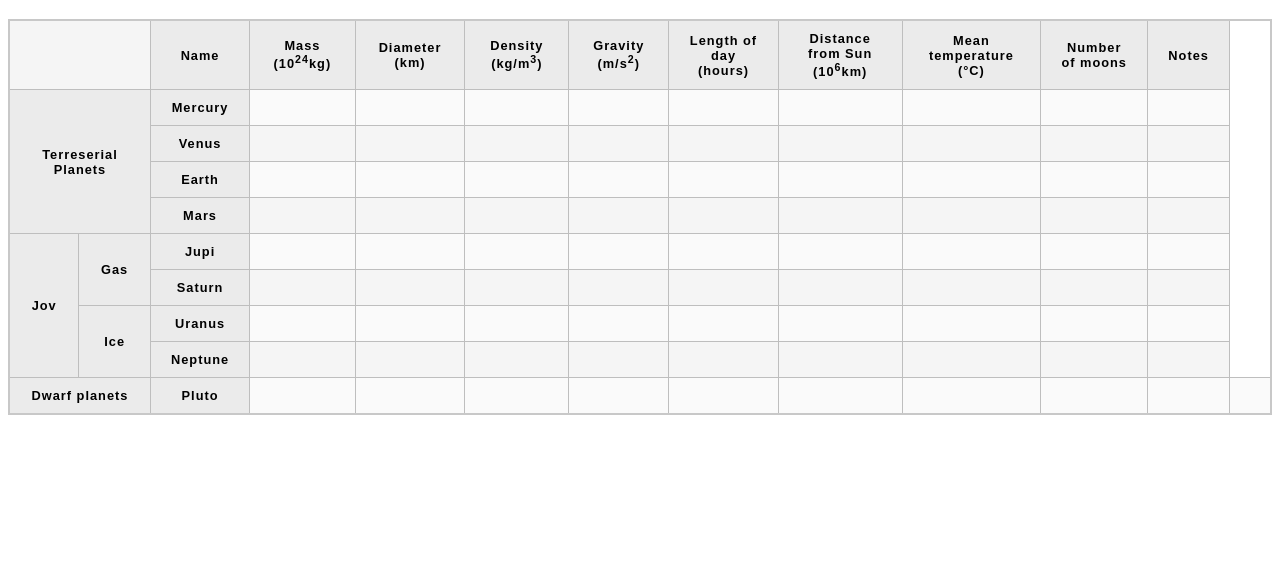
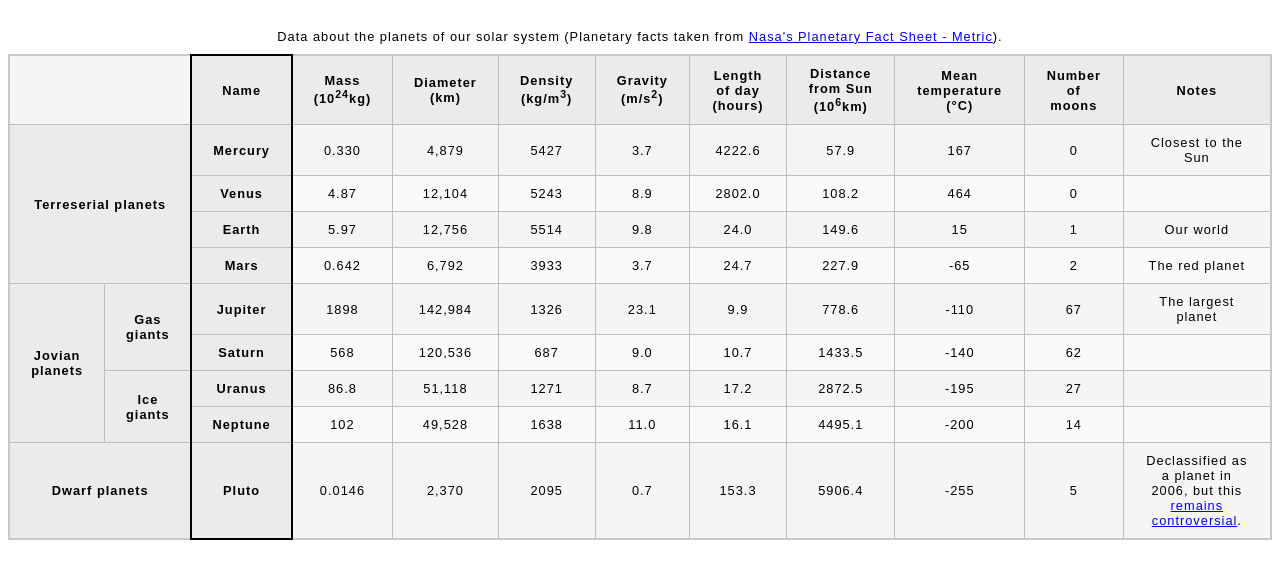
Before and after one commit to doubletjin/doubletjin.github.io, a plain HTML site: page LAB2/Part2/blank-template.html in a window 1280 px wide. Shown: the part 61-640 px from the top of the page. Drawn offline with Linux system fonts and the light colour scheme.

Commit message:
LAB 2 part2
Finished adding in the content. Put a border around one of the columns. Added a caption

```diff
--- a/LAB2/Part2/blank-template.html
+++ b/LAB2/Part2/blank-template.html
@@ -46,6 +46,15 @@ caption {
   <body>
     <h1>Table template</h1>
 <table>
+  <caption>
+	Data about the planets of our solar system (Planetary facts taken from <a href="http://nssdc.gsfc.nasa.gov/planetary/factsheet/">Nasa's Planetary Fact Sheet - Metric</a>).
+  </caption>
+  <colgroupp>
+  <col span="2">
+  <col style="border: 2px solid black">
+  <col span="9">
+  </colgroup>
+  <thead>
   <tr>
 	<td colspan="2">&nbsp;</td>
 	<th>Name</th>
@@ -59,119 +68,120 @@ caption {
 	<th>Number of moons</th>
 	<th>Notes</th>
   </tr>
+  </thead>
   <tr>
-	<th colspan="2" rowspan="4">Terreserial Planets</th>
+	<th colspan="2" rowspan="4">Terreserial planets</th>
 	<th>Mercury</th>
-	<td></td>
-	<td></td>
-	<td></td>
-	<td></td>
-	<td></td>
-	<td></td>
-	<td></td>
-	<td></td>
-	<td></td>
+	<td>0.330</td>
+	<td>4,879</td>
+	<td>5427</td>
+	<td>3.7</td>
+	<td>4222.6</td>
+	<td>57.9</td>
+	<td>167</td>
+	<td>0</td>
+	<td>Closest to the Sun</td>
 </tr>
   <tr>
 	<th>Venus</th>
-	<td></td>
-	<td></td>
-	<td></td>
-	<td></td>
-	<td></td>
-	<td></td>
-	<td></td>
-	<td></td>
+	<td>4.87</td>
+	<td>12,104</td>
+	<td>5243</td>
+	<td>8.9</td>
+	<td>2802.0</td>
+	<td>108.2</td>
+	<td>464</td>
+	<td>0</td>
 	<td></td>
 </tr>
   <tr>
 	<th>Earth</th>
- 	<td></td>
-	<td></td>
-	<td></td>
-	<td></td>
-	<td></td>
-	<td></td>
-	<td></td>
-	<td></td>
-	<td></td>
+ 	<td>5.97</td>
+	<td>12,756</td>
+	<td>5514</td>
+	<td>9.8</td>
+	<td>24.0</td>
+	<td>149.6</td>
+	<td>15</td>
+	<td>1</td>
+	<td>Our world</td>
 </tr>
   <tr>
 	<th>Mars</th>
-	<td></td>
-	<td></td>
-	<td></td>
-	<td></td>
-	<td></td>
-	<td></td>
-	<td></td>
-	<td></td>
+	<td>0.642</td>
+	<td>6,792</td>
+	<td>3933</td>
+	<td>3.7</td>
+	<td>24.7</td>
+	<td>227.9</td>
+	<td>-65</td>
+	<td>2</td>
+	<td>The red planet</td>
+</tr>
+<tr>
+	<th rowspan="4">Jovian planets</th>
+	<th rowspan="2">Gas giants</th>
+	<th>Jupiter</th>
+	<td>1898</td>
+	<td>142,984</td>
+	<td>1326</td>
+	<td>23.1</td>
+	<td>9.9</td>
+	<td>778.6</td>
+	<td>-110</td>
+	<td>67</td>
+	<td>The largest planet</td>
+</tr>
+<tr>
+	<th>Saturn</th>
+	<td>568</td>
+	<td>120,536</td>
+	<td>687</td>
+	<td>9.0</td>
+	<td>10.7</td>
+	<td>1433.5</td>
+	<td>-140</td>
+	<td>62</td>
 	<td></td>
 </tr>
 <tr>
-	<th rowspan="4">Jov</th>
-	<th rowspan="2">Gas</th>
-	<th>Jupi</th>
-	<td></td>
-	<td></td>
-	<td></td>
-	<td></td>
-	<td></td>
-	<td></td>
-	<td></td>
-	<td></td>
-	<td></td>
-</tr>
-<tr>
-	<th>Saturn</th>
-	<td></td>
-	<td></td>
-	<td></td>
-	<td></td>
-	<td></td>
-	<td></td>
-	<td></td>
-	<td></td>
-	<td></td>
-</tr>
-<tr>
-	<th rowspan="2">Ice</th>
+	<th rowspan="2">Ice giants</th>
 	<th>Uranus</th>
-	<td></td>
-	<td></td>
-	<td></td>
-	<td></td>
-	<td></td>
-	<td></td>
-	<td></td>
-	<td></td>
+	<td>86.8</td>
+	<td>51,118</td>
+	<td>1271</td>
+	<td>8.7</td>
+	<td>17.2</td>
+	<td>2872.5</td>
+	<td>-195</td>
+	<td>27</td>
 	<td></td>
 </tr>
 <tr>
 	<th>Neptune</th>
-	<td></td>
-	<td></td>
-	<td></td>
-	<td></td>
-	<td></td>
-	<td></td>
-	<td></td>
-	<td></td>
+	<td>102</td>
+	<td>49,528</td>
+	<td>1638</td>
+	<td>11.0</td>
+	<td>16.1</td>
+	<td>4495.1</td>
+	<td>-200</td>
+	<td>14</td>
 	<td></td>
 </tr>
 <tr>
 	<th colspan="2">Dwarf planets</th>
-	<th>Pluto</th>
-	<td></td>
-	<td></td>
-	<td></td>
-	<td></td>
-	<td></td>
-	<td></td>
-	<td></td>
-	<td></td>
-	<td></td>
-	<td></td>
+	<th>Pluto</thf>
+	<td>0.0146</td>
+	<td>2,370</td>
+	<td>2095</td>
+	<td>0.7</td>
+	<td>153.3</td>
+	<td>5906.4</td>
+	<td>-255</td>
+	<td>5</td>
+	<td>Declassified as a planet in 2006, but this <a href="http://www.usatoday.com/story/tech/2014/10/02/pluto-planet-solar-system/16578959/">remains controversial</a>.</td>
+
 </tr>
 
 
```
